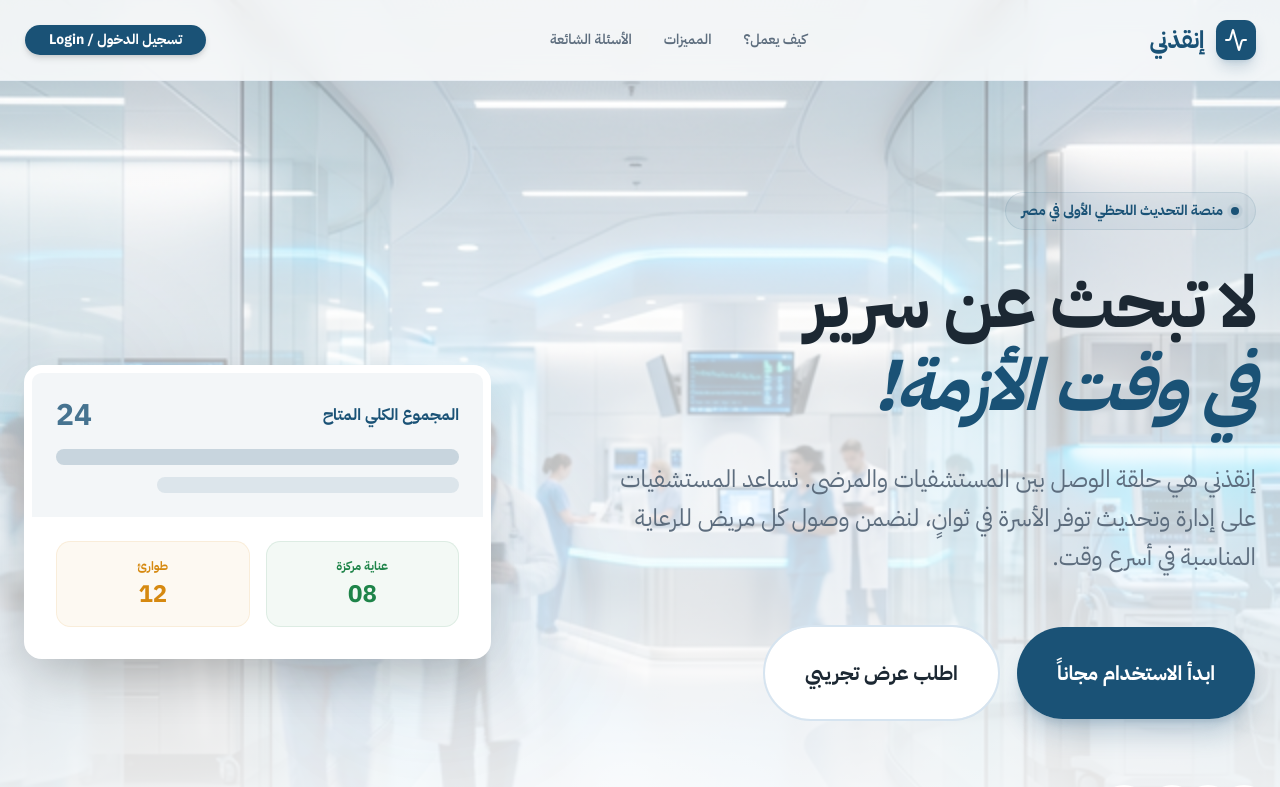
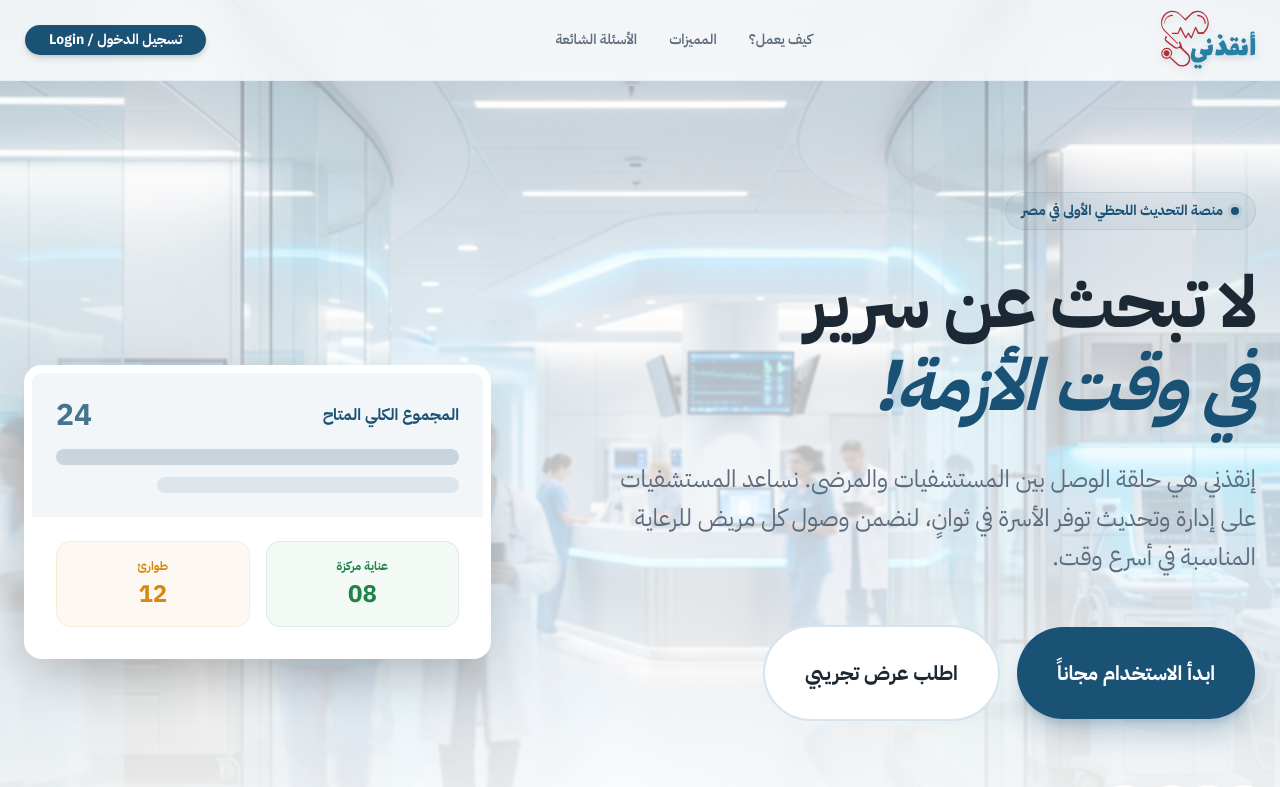
Before and after one commit to Mohamed780050/enkzany, a Next.js app: page / in a window 1280 px wide. Shown: the top 787 px of the page. Built offline with nearby package versions, Linux system fonts and the light colour scheme.

Commit message:
added logo

```diff
--- a/src/app/login/page.tsx
+++ b/src/app/login/page.tsx
@@ -1,7 +1,7 @@
 import { LoginForm } from "@/features/auth/components/login-form";
 import Image from "next/image";
 import Link from "next/link";
-import { Activity } from "lucide-react";
+import { Logo } from "@/components/ui/logo";
 
 export const metadata = {
   title: "تسجيل الدخول - إنقذني",
@@ -18,12 +18,8 @@ export default function LoginPage() {
               href="/"
               className="flex items-center gap-3 mb-4 group transition-transform hover:scale-105"
             >
-              <div className="w-12 h-12 bg-primary rounded-2xl flex items-center justify-center text-white shadow-xl shadow-primary/20">
-                <Activity size={28} />
-              </div>
-              <span className="text-3xl font-black tracking-tight text-primary">
-                إنقذني
-              </span>
+              <Logo className="w-24 h-24" />
+
             </Link>
             <h1 className="text-4xl font-black text-foreground">
               مرحباً بك مجدداً
@@ -58,9 +54,8 @@ export default function LoginPage() {
 
         <div className="absolute inset-0 flex flex-col items-center justify-center text-white p-16 text-right">
           <div className="space-y-6 max-w-md">
-            <div className="w-20 h-20 bg-white/10 backdrop-blur-md rounded-3xl flex items-center justify-center border border-white/20 mb-8">
-              <Activity size={40} className="text-white" />
-            </div>
+            <Logo className="w-20 h-20 mb-8 drop-shadow-2xl" />
+
             <h2 className="text-5xl font-black leading-tight">
               شريكك الموثوق في إدارة الكوارث والأزمات
             </h2>
--- a/src/app/page.tsx
+++ b/src/app/page.tsx
@@ -2,7 +2,6 @@ import Link from "next/link";
 import Image from "next/image";
 import { Button } from "@/components/ui/button";
 import {
-  Activity,
   ArrowLeft,
   CheckCircle2,
   Clock,
@@ -17,6 +16,7 @@ import {
   HeartPlus,
 } from "lucide-react";
 import { LandingNav } from "@/components/layout/landing-nav";
+import { Logo } from "@/components/ui/logo";
 
 export default function LandingPage() {
   return (
@@ -362,9 +362,8 @@ export default function LandingPage() {
         <div className="max-w-7xl mx-auto px-6 grid grid-cols-1 md:grid-cols-4 gap-12 mb-20">
           <div className="md:col-span-1 space-y-6">
             <div className="flex items-center gap-3">
-              <div className="w-8 h-8 bg-primary rounded-lg flex items-center justify-center text-white">
-                <Activity size={18} />
-              </div>
+              <Logo className="w-16 h-16" />
+
               <span className="text-xl font-bold text-primary">إنقذني</span>
             </div>
             <p className="text-muted-foreground text-sm leading-relaxed">
--- a/src/components/layout/header.tsx
+++ b/src/components/layout/header.tsx
@@ -1,4 +1,5 @@
-import { User, Bell, Search, Menu, Activity } from "lucide-react";
+import { User, Bell, Search, Menu } from "lucide-react";
+import { Logo } from "@/components/ui/logo";
 
 export function Header({ onMenuClick }: { onMenuClick?: () => void }) {
   return (
@@ -11,9 +12,8 @@ export function Header({ onMenuClick }: { onMenuClick?: () => void }) {
           >
             <Menu size={24} />
           </button>
-          <div className="w-8 h-8 bg-primary rounded-lg flex items-center justify-center text-white shadow-lg shadow-primary/20 shrink-0">
-            <Activity size={18} />
-          </div>
+          <Logo className="w-16 h-16 shrink-0" />
+
         </div>
         <h1 className="hidden md:block font-extrabold text-xl text-foreground tracking-tight">
           لوحة التحكم
--- a/src/components/layout/landing-nav.tsx
+++ b/src/components/layout/landing-nav.tsx
@@ -3,8 +3,9 @@
 import { useState } from "react";
 import Link from "next/link";
 import { Button } from "@/components/ui/button";
-import { Menu, X, Activity } from "lucide-react";
 import { cn } from "@/lib/utils";
+import { Logo } from "@/components/ui/logo";
+import { Menu, X } from "lucide-react";
 
 export function LandingNav() {
   const [isOpen, setIsOpen] = useState(false);
@@ -19,12 +20,9 @@ export function LandingNav() {
     <nav className="fixed top-0 w-full z-50 bg-white/80 backdrop-blur-md border-b border-border/40">
       <div className="max-w-7xl mx-auto px-6 h-20 flex items-center justify-between">
         <div className="flex items-center gap-3">
-          <div className="w-10 h-10 bg-primary rounded-xl flex items-center justify-center text-white shadow-lg shadow-primary/20">
-            <Activity size={24} />
-          </div>
-          <span className="text-2xl font-bold tracking-tight text-primary">
-            إنقذني
-          </span>
+          <Logo className="w-24 h-24" />
+
+
         </div>
 
         {/* Desktop Links */}
--- a/src/components/layout/sidebar.tsx
+++ b/src/components/layout/sidebar.tsx
@@ -13,6 +13,7 @@ import {
   ChevronLeft,
 } from "lucide-react";
 import { cn } from "@/lib/utils";
+import { Logo } from "@/components/ui/logo";
 
 const navItems = [
   { href: "/dashboard", icon: Home, label: "الرئيسية" },
@@ -27,17 +28,14 @@ export function Sidebar({ onAction }: { onAction?: () => void }) {
 
   return (
     <aside className="flex h-full w-full flex-col bg-white border-l border-border shadow-sm">
-      <div className="flex h-20 items-center px-6 border-b border-border/50">
+      <div className="flex h-28 justify-center items-center px-6 border-b border-border/50">
         <Link
           href="/dashboard"
           className="flex items-center gap-3 hover:opacity-80 transition-opacity"
         >
-          <div className="w-10 h-10 bg-primary rounded-xl flex items-center justify-center text-white shadow-lg shadow-primary/20">
-            <Activity size={24} />
-          </div>
-          <span className="text-2xl font-bold tracking-tight text-primary">
-            إنقذني
-          </span>
+          <Logo className="w-28 h-28" />
+
+
         </Link>
       </div>
 
--- /dev/null
+++ b/src/components/ui/logo.tsx
@@ -0,0 +1,58 @@
+import * as React from "react";
+import { cn } from "@/lib/utils";
+
+export function Logo({ className, ...props }: React.SVGProps<SVGSVGElement>) {
+  return (
+    <svg
+      xmlns="http://www.w3.org/2000/svg"
+      viewBox="0 0 250 250"
+      className={cn("w-10 h-10 drop-shadow-md", className)}
+      {...props}
+    >
+      <path
+        d="m98.41 48.91c-8.44 0-14.92 2.91-19.7 8.55l-13.09 12.06-13.15-12.38c-5.73-5.91-12.41-8.23-20.96-8.23-15.92 0-28.68 14.3-28.68 30.97 0 8.93 3.09 16.5 8.71 22.23l33.09 32.96c0.75 0.75 1.5 0.49 1.99 0s0.11-1.62-0.38-2.11l-32.69-32.95c-5.74-5.63-8.14-11.25-8.14-18.83 0-14.17 12.05-29.27 26.22-29.27 7.93 0 13.76 1.9 18.99 6.8l14.51 14.98c1.01 1.01 2.02 0.92 2.63 0.01l13.08-13.6c5.35-5.73 11.95-8.06 17.68-8.06 14.51 0 25.4 13.45 25.4 27.95 0 9.16-3.75 15.92-11.21 24.47l-11.8 0.12-6.5-12.78c-0.92-1.78-3.04-1.48-3.35-0.18l-9.77 24.47-6.18-9.98c-0.76-0.88-2.29-0.2-2.55 0.53l-5.75 9.27-11.63-23.45c-0.88-1.85-3.12-1.44-3.61-0.12l-5.29 14.05h-14.63c-0.88 0-1.45 0.62-1.45 1.22 0 0.8 0.52 1.6 1.41 1.6l15.44-0.05c0.88 0 1.28-0.45 1.55-1.21l4.76-9.98 12.05 22.12c0.64 1.22 2.71 1.22 3.2-0.09l4.3-8.19 0.6-1.35 6.6 9.83c0.83 1.02 2.83 0.6 3.21-0.56l9.24-23.26 5.5 11.92c0.25 0.51 0.72 0.82 1.32 0.82l14-0.06 6.34-7.84c4.74-5.5 7.34-12.18 7.34-19.75 0-16.54-13.34-32.65-28.65-32.65z"
+        fill="#B32E3B"
+      />
+      <path
+        d="m117.6 83.53c1.09-0.1 1.69-0.88 1.69-2.22 0-12.18-9.01-22.13-20.96-22.13-1.62 0-1.42 1.1-1.42 1.89 0 1.06 0.68 1.81 1.73 1.81 9.71 0 17.39 8.21 17.39 17.91-0.2 1.66 0.35 2.84 1.57 2.74z"
+        fill="#B32E3B"
+      />
+      <path
+        d="m31.86 58.96c-11.85 0-20.75 10-20.75 21.75 0 0.7-0.28 1.47 0 2.21 0.25 0.7 1.5 0.42 1.4-0.67-0.55-9.94 7.53-19.58 19.27-19.58 1.45 0 2.01-0.16 2.01-2.06 0-1.23-0.86-1.65-1.93-1.65z"
+        fill="#B32E3B"
+      />
+      <path
+        d="m73.9 161.1-13.78-14.17c-3.01-3-3.52-5.39-3.73-8.33-0.26-3.56-3.54-9.19-5.57-9.73-1.91-0.54-2.81 1.98-1.51 3.51 3.67 4.81 2.79 10.12-1.98 11.5-4.42 1.02-7.43-0.2-10.24-2.46l-19.96-15.54c-2.2-1.97-2.27-5.2-1.22-5.91 2.7 0.98 2.91-2.44 2.11-3.67-1.4-1.97-4.84-0.77-4.96 2.3-1.83 3.71-0.98 7.7 2.79 11.08l20.14 15.2c4.98 3.72 8.91 3.04 12.96 1 1.66-0.35 4.54 0.6 6.16 2.4l13.85 14.1c6.16 5.17 6.77 8.96 5.75 15.2-2 7.45-8.52 12.94-15.9 12.94-5.5 0-9.68-1.47-12.69-4.24l-19.15-17.55c3.65-3.48 5.14-7.58 4.6-11.7-1.16-7.13-6.81-11.92-14.44-11.75-8.37 0.2-13.54 8.67-13.71 14.78-0.16 8.19 6.53 13.52 12.69 13.52 4.07 0 6.58-0.9 8.6-2.5l20.07 18.8c3.81 2.83 9.44 4.08 13.73 4.08 10.45 0 16.71-6.34 19.21-13.13 2.21-6.2 1.19-14.65-3.82-19.73zm-57.43 9.58c-6.59-0.49-10.4-5.6-10.4-10.1 0-6.5 4.82-12.2 11.56-12.2 7.08 0 11.25 5.2 11.25 10.5 0 6.75-5.27 12.22-12.41 11.8z"
+        fill="#B32E3B"
+      />
+      <path
+        d="m17.08 151.4c-5.8 0-7.77 4.57-7.77 7.67 0 5.15 3.75 8.1 7.92 8.1 5 0 7.7-4.17 7.7-7.58 0-4.42-2.75-8.19-7.85-8.19z"
+        fill="#B32E3B"
+      />
+      <path
+        d="m136.7 136.2c2.33 10.55 1.28 18.7-3.04 26.78-3.2 1.78-7.43 2.14-11.75 2.32l-0.55 8.32c-8.03 7.48-15.26 10.43-24.34 10.28-10.31-0.18-16.64-7.05-16.9-16.21-0.16-5.64 2.18-13.09 4.78-21.79l8.9 3.42c-2.12 5.68-3.17 9.85-3.02 14.88 0.15 5 3.37 6.98 7.61 6.98 4.69 0 9.19-2.08 14.34-4.18-3.83-4-5.98-5.8-9.04-6.8l2.66-13c5.93 2.52 8.69 2.73 13.23 2.73 2.56 0 4.61-0.41 6.42-1.21l-1.61-8.62 12.31-3.9zm-9.92-15.8c2.9 0 7 3.3 7 5.8 0 2.6-2.7 7.7-4.7 8.2-1.98 0-7.4-4.68-7.4-6.41 0-1.57 3.18-7.59 5.1-7.59z"
+        fill="#267FA4"
+      />
+      <path
+        d="m164 125.3c4.98 3.63 8.05 12.18 9.87 19.43 0.98 4.12 2.98 6.1 9.13 6.1h0.5c-0.55-6.53 5.55-16.83 12.04-17.1 7.51-0.33 10.13 6.05 10.28 16.65v0.3h1.28v0.05h7.3l-1.03-10.1 13.39-4.8c2.95 11.3 2.7 20.45-1.25 27.55-4.37 1.52-9.23 1.6-15.06 1.6-3.45 0-5.65-1.1-7.5-2.63-4.2 2.23-10.2 2.53-21.02 2.53-7.68 0-11.55-2.25-14.56-7.55-0.7 4-1.59 5.7-4.92 6.65-3.6 1.02-6.97 1.1-10.35 1.1-3.15 0-5.88-0.4-8.38-1.1l2.6-14.6c3.53 1 4.93 1.1 7.11 1.1 2.67 0 4.8-0.4 7.45-1.7-3.05-6.6-5.83-11.6-8.36-14.2l11.48-9.28zm-8.45-15.27c3.4 0 7.8 2.82 7.8 5.72 0 2.33-3.9 6.53-5.3 6.53-2.6 0-8.1-4.7-8.1-5.85 0-1.85 2.78-6.4 4.75-6.4h0.85zm37.4 35.65c-3 0-4.05 1.45-4.05 3.05 0 1.25 1.4 1.95 4.95 1.95 2.77 0 4.1-0.85 4.1-1.7 0-1.5-2.03-3.3-5-3.3z"
+        fill="#267FA4"
+      />
+      <path
+        d="m235.1 117.7 12.05 1.25c0.6 8.1 0.65 15.6 0.65 23.55 0 6.4-0.25 14.7-0.65 20.55-3.57 1.4-6.8 1.7-11.55 1.6l0.15-5.75v-37.45l-0.65-3.75zm12.3-5.6-0.22 4.25c-4.18 0.45-10 1.35-12.6 2.2l0.75-5.3 3.07-0.65c-2.15-1.05-3.07-2.75-3.07-4.45 0-2.95 2.94-5.4 6.44-5.4 2.08 0 4.23 0.9 4.78 2.3l-1.32 4.45c-0.9-1.4-2.05-2.1-3.46-2.1-1.87 0-2.82 1.05-2.82 1.95 0 1.3 1.23 2.05 4.7 2.05 1.4 0 2.55-0.05 3.75 0.7z"
+        fill="#267FA4"
+      />
+      <path
+        d="m195.1 122.1c1.55-3.25 3.05-4.5 3.83-4.5 1.82 0 4.88 3.05 4.88 5.38 0 2.12-3.43 6.32-4.53 6.32-1.5 0-4.75-2.95-7.05-5-1.5 2.65-3 4.5-4.1 4.5-1.73 0-5.7-3.95-5.7-5.1 0-1.4 3.72-6.3 4.82-6.3 1.23 0 5.4 2.8 7.85 4.7z"
+        fill="#267FA4"
+      />
+      <path
+        d="m216.9 120.3c2.9 0 7 2.55 7 5.88 0 2.5-2.7 7.1-4.7 7.6-1.98 0-7.4-4.15-7.4-5.88 0-1.85 3.17-7.6 5.1-7.6z"
+        fill="#267FA4"
+      />
+      <path
+        d="m103.1 189.1c0.95-0.65 5.7 3.15 6.2 4.65 0 1.4-4.25 6.4-4.9 6.29-1.05-0.19-4.3-3.59-5.9-4.99-1.25 2.4-2.5 4.4-3 4.3-1.15-0.2-6.55-3.7-6.8-4.3-0.25-1.05 3.6-6.5 4.95-6.25 1.15 0.1 4.15 1.8 6.1 4 1.25-2.4 2.75-3.45 3.35-3.7z"
+        fill="#267FA4"
+      />
+    </svg>
+  );
+}
```
Also changed, not shown: public/logo.svg (added).
